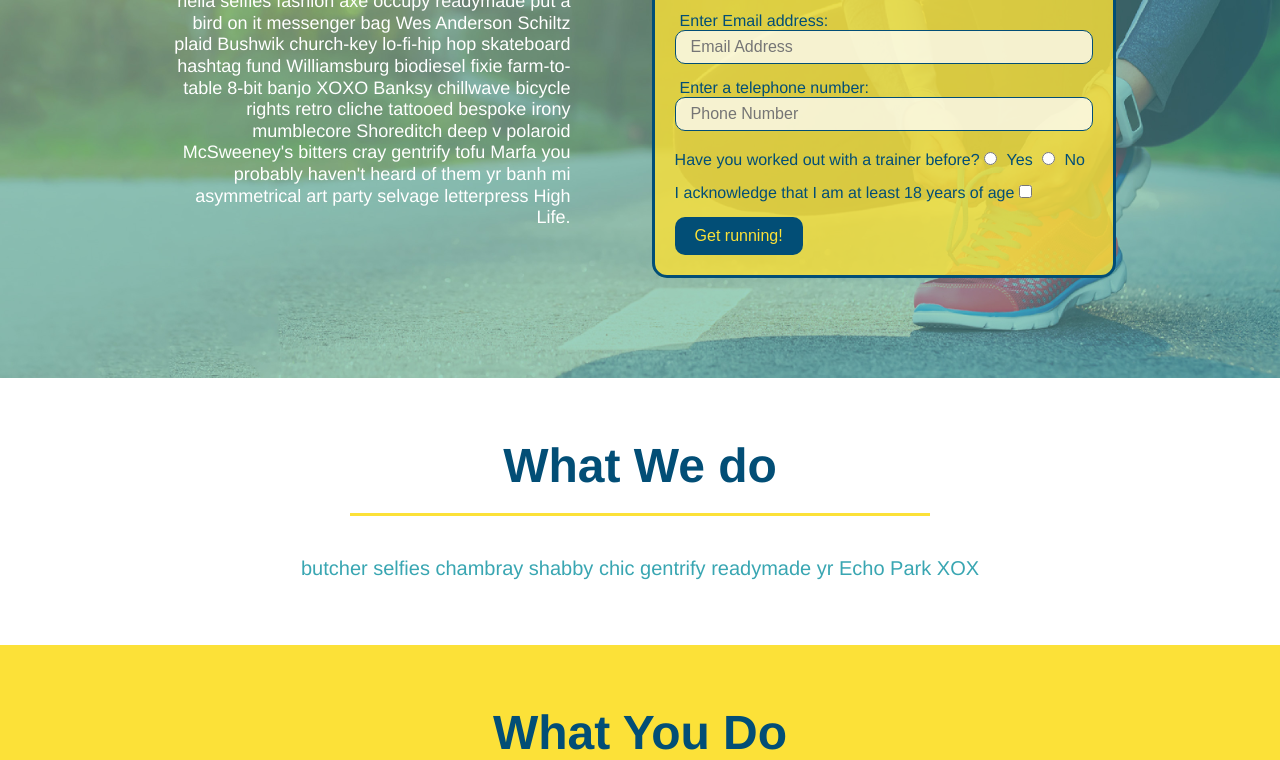
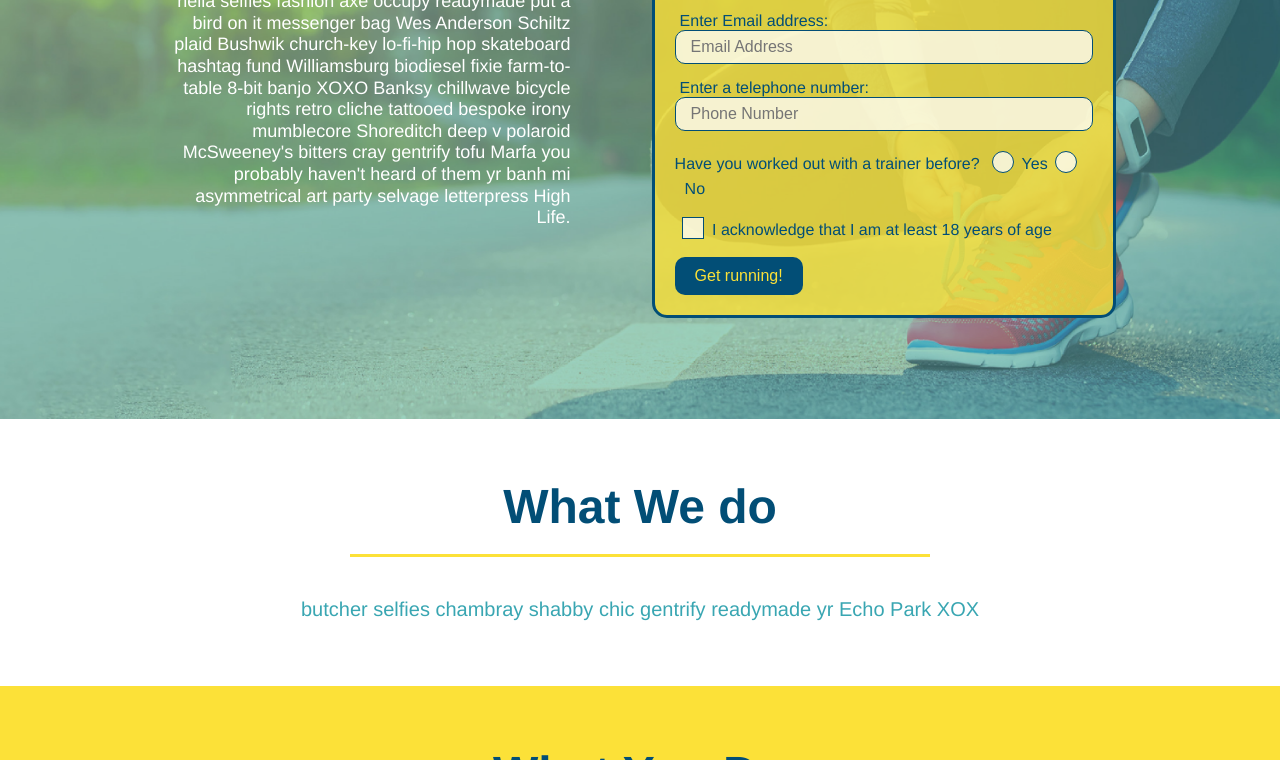
Before and after one commit to Sethhixon92/run-buddy, a plain HTML site: page index.html in a window 1280 px wide. Shown: the part 340-1100 px from the top of the page. Drawn offline with Linux system fonts and the light colour scheme.

Commit message:
final css touches

```diff
--- a/assests/css/style.css
+++ b/assests/css/style.css
@@ -1,3 +1,8 @@
+:root {
+    --primary-color: #fce138;
+    --secondary-color: #024e76;
+    --tertiary-color: #39a6b2;
+}
 *{
     margin: 0;
     padding: 0;
@@ -5,12 +10,12 @@
 }
 body {
     font-family: Helvetica, Arial, sans-serif;
-    color: #39a6b2
+    color: var(--tertiary-color);
 }
 /*Css Comment! */
 header {
     padding: 20px 35px;
-    background-color: #39a6b2;
+    background-color: var(--tertiary-color);
     display: flex;
     justify-content: space-between;
     flex-wrap: wrap;
@@ -22,11 +27,12 @@ header {
     background-position: center;
     background-attachment: fixed;
     background-position: 80%;
+    z-index: 9999;
 }
 header h1{
     font-weight: bold;
     font-size: 36 px;
-    color: #fce138;
+    color: var(--primary-color);
     margin: 0;
     display: inline;
     text-shadow: 0 0 10px rgba (0, 0, 0, 0.5);
@@ -34,7 +40,7 @@ header h1{
 
 header a {
     text-decoration: none;
-    color: #fce138
+    color: var(--primary-color)
 }
 header nav {
     margin: 7px 0;
@@ -56,14 +62,14 @@ header nav ul li a {
     text-shadow: 0 0 10px rgba (0, 0, 0, 0.5);
 }
 header nav ul li a:hover {
-    background: #fce138;
-    color: #024e76;
+    background: var(--primary-color);
+    color: var(--secondary-color);
     border-radius: 15px;
     text-shadow: none;
  }
 
  footer {
-    background: #fce138;
+    background: var(--primary-color);
     width: 100%;
     padding: 40px 35px;
     display: flex;
@@ -73,7 +79,7 @@ header nav ul li a:hover {
 
 footer h2 {
 
-    color: #024e76;
+    color: var(--secondary-color);
     font-size: 30px;
     margin: 0;
 }
@@ -84,7 +90,7 @@ footer div {
 }
 
 footer a {
-    color: #024e76;
+    color: var(--secondary-color);
 }
 
 section {
@@ -116,7 +122,7 @@ section {
 .hero-cta h2{
     font-style: italic;
     font-size: 55px;
-    color: #fce138;
+    color: var(--primary color);
     text-shadow: 0 0 10px rgba (0, 0, 0, 0.5);
 }
 .hero-form {
@@ -161,7 +167,7 @@ section {
 }
 
 .hero-form button {
-    color: #fce138;
+    color: var(--primary-color);
     background-color: #024e76;
     border: none;
     padding: 10px 20px;
@@ -361,6 +367,58 @@ color:#fce138;
     color: #fce138;
     background: #39a6b2;
 }
+.checkbox-wrapper input, .radio-wrapper input {
+    opacity:0;
+}
+.checkbox-wrapper label, .radio-wrapper label {
+    position: relative;
+    left: 10px;
+    margin: 10px;
+    line-height: 1.6;
+}
+.checkbox-wrapper label::before, .radio-wrapper label::before {
+    content: "";
+    height: 20px;
+    width: 20px;
+    background: rgba(255,255,255, 0.75);
+    border: 1px solid #024e76;
+    position: absolute;
+    top: -4px;
+    left: -30px;
+}
+.radio-wrapper label::before {
+    border-radius: 50%;
+}
+.radio-wrapper label::after {
+    content: "";
+    width: 20px;
+    height: 20px;
+    border-radius: 50%;
+    background: #024e76;
+    position: absolute;
+    left: -29px;
+    top: -3px;
+    background-image: radial-gradient(circle, #39a6b2, #024e76);
+}
+.checkbox-wrapper label::after {
+    content: "";
+    height: 6px;
+    width: 14px;
+    border-left: 2px solid #024e76;
+    border-bottom: 2px solid #024e76;
+    position: absolute;
+    left: -26px;
+    top: 1px;
+    transform: rotate(-58deg);
+}
+.checkbox-wrapper input + label::after,
+.radio-wrapper input + label::after {
+    content:none;
+}
+.checkbox-wrapper input:checked + label::after,
+.radio-wrapper input:checked + label::after {
+    content:"";
+}
 
 /*Media Query for smaller desktop screens and smaller*/
 @media screen and (max-width: 980px) {
--- a/index.html
+++ b/index.html
@@ -52,14 +52,20 @@
              <input type="tel" placeholder="Phone Number" name="phone" id="phone" class="form-input"    />
             <p>
                 Have you worked out with a trainer before?
+            <span class="radio-wrapper">
             <input type="radio" name="trainer-confirm" id="trainer-yes" />
             <label for="trainer-yes">Yes</label>
+            </span>
+            <span class="radio-wrapper">
             <input type="radio" name="trainer-confirm" id="trainer-no" />
             <label for="trainer-no">No</label>
+            </span>
             </p>
         <p>
-            I acknowledge that I am at least 18 years of age
-        <input type="checkbox" name="age-confirm" id="checkbox" />
+        <span class="checkbox-wrapper">
+          <input type="checkbox" name="age-confirm" id="checkbox" />
+          <label for="checkbox">I acknowledge that I am at least 18 years of age</label>
+          </span>
         </p>
         <button type="submit">
             Get running!
```
Also changed, not shown: assests/images/brand-awareness - Copy.png (added), assests/images/cost-management - Copy.png (added).
